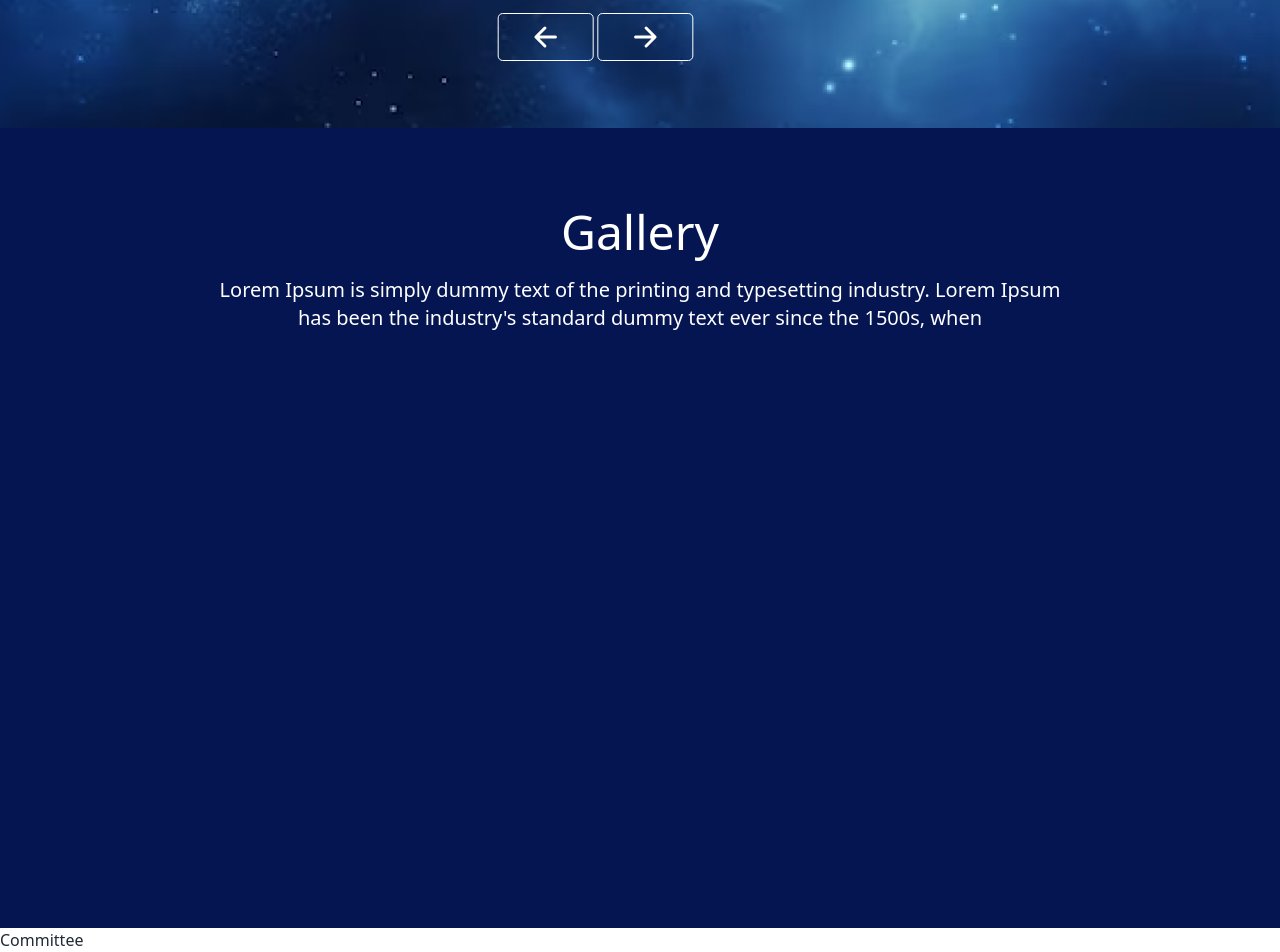
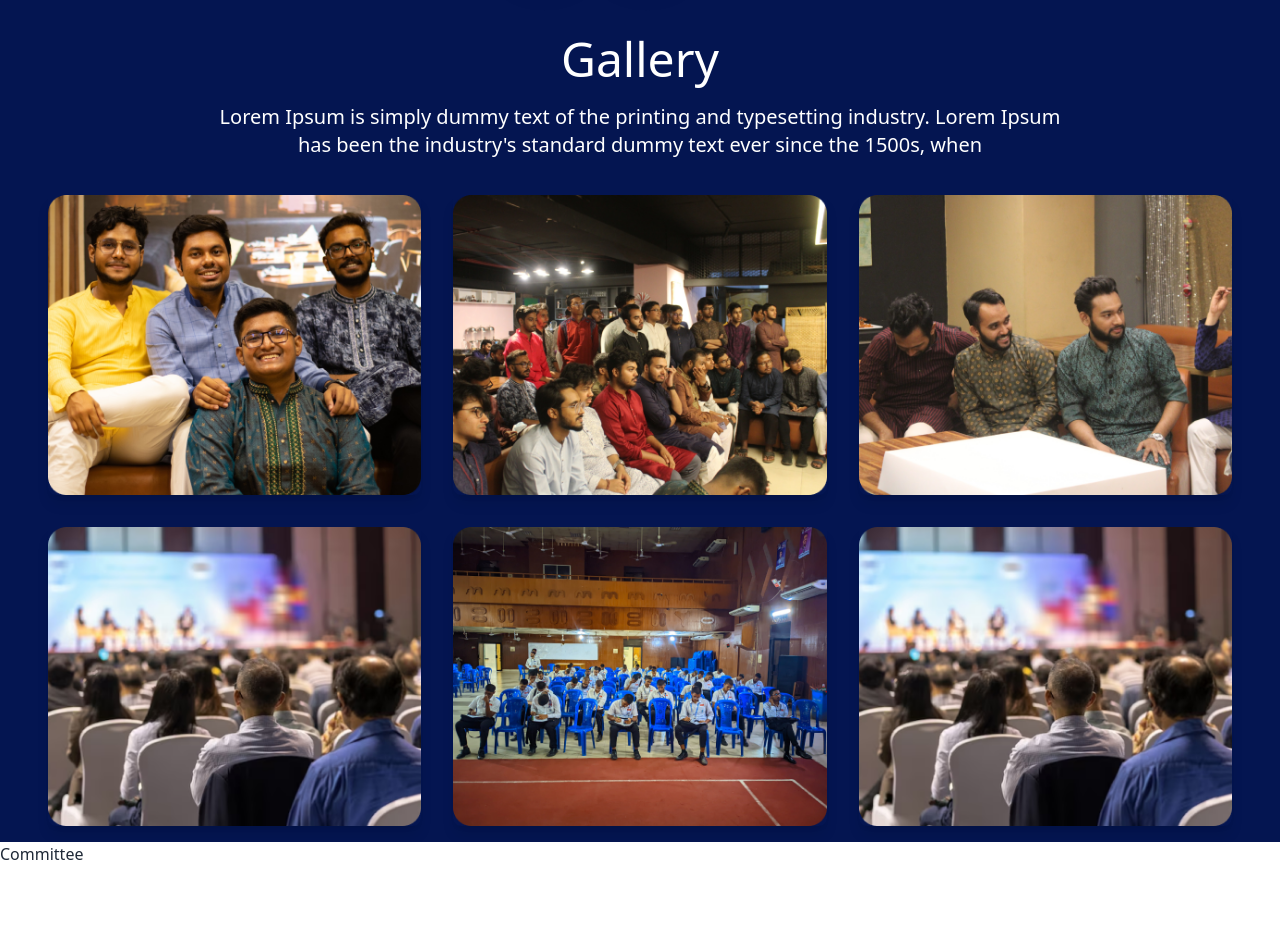
Before and after one commit to RownakHayat/yolo-studio, a React (Create React App) app: page /gallery in a window 1280 px wide. Shown: the part 2213-3165 px from the top of the page. After the commit the page ends 3079 px from the top, so only its background shows below. Built offline with nearby package versions, Linux system fonts and the light colour scheme.

Commit message:
pull all

```diff
--- a/src/Components/AllEventPage/AllEventPage.jsx
+++ b/src/Components/AllEventPage/AllEventPage.jsx
@@ -1,4 +1,4 @@
-import React, { useState } from "react";
+import React from "react";
 import "../../assest/css/AllEvent.css";
 import evtbg from "../../assest/images/image 84.png";
 import evtImg from "../../assest/images/Rectangle 8.png";
@@ -20,7 +20,7 @@ export default function AllEventPage() {
 
   return (
     <div
-      className=" w-full h-screen bg-cover bg-no-repeat"
+      className="w-full h-100%"
       style={backgroundImageStyle}
     >
       <div className="">
@@ -241,7 +241,7 @@ export default function AllEventPage() {
 
           </div>
         </Swiper>
-        <div className="slider-controler">
+        <div className="slider-controler mt-8">
           <div className="swiper-button-prev slider-arrow">
             <ion-icon name="arrow-back-outline"></ion-icon>
           </div>
--- a/src/Components/Gallery/Gallery.jsx
+++ b/src/Components/Gallery/Gallery.jsx
@@ -1,9 +1,18 @@
 import React from 'react'
+import gallery1 from '../../assest/images/Rectangle 31 (1).png'
+import gallery2 from '../../assest/images/Rectangle 32 (2).png'
+import gallery3 from '../../assest/images/Rectangle 32 (3).png'
+import gallery4 from '../../assest/images/Rectangle 33 (1).png'
+import gallery5 from '../../assest/images/Rectangle 33 (2).png'
+import gallery6 from '../../assest/images/Rectangle 33 (3).png'
+import gallery7 from '../../assest/images/Rectangle 31 (1).png'
+
+
 
 const Gallery = () => {
 
   return (
-    <div className=" w-full h-screen bg-[#041551] ">
+    <div className=" w-full h-100% bg-[#041551] ">
       <div className="">
         <div className="flex justify-center items-center">
           <div className="text-white">
@@ -15,6 +24,83 @@ const Gallery = () => {
             </p>
           </div>
         </div>
+      </div>
+      <div className="">
+      <div class="container my-12 mx-auto px-4 md:px-12">
+    <div class="flex flex-wrap -mx-1 lg:-mx-4">
+
+        {/* <!-- Column --> */}
+        <div class="my-1 px-1 w-full md:w-1/2 lg:my-4 lg:px-4 lg:w-1/3">
+
+            {/* <!-- Article --> */}
+            <article class="overflow-hidden rounded-lg shadow-lg">
+              <img alt="" class="block h-auto w-full" src={gallery1} />
+            </article>
+            {/* <!-- END Article --> */}
+
+        </div>
+        {/* <!-- END Column --> */}
+
+        {/* <!-- Column --> */}
+        <div class="my-1 px-1 w-full md:w-1/2 lg:my-4 lg:px-4 lg:w-1/3">
+
+            {/* <!-- Article --> */}
+            <article class="overflow-hidden rounded-lg shadow-lg">
+              <img alt="" class="block h-auto w-full" src={gallery2} />
+            </article>
+            {/* <!-- END Article --> */}
+
+        </div>
+        {/* <!-- END Column --> */}
+
+        {/* <!-- Column --> */}
+        <div class="my-1 px-1 w-full md:w-1/2 lg:my-4 lg:px-4 lg:w-1/3">
+
+            {/* <!-- Article --> */}
+            <article class="overflow-hidden rounded-lg shadow-lg">
+              <img alt="" class="block h-auto w-full" src={gallery3} />
+            </article>
+            {/* <!-- END Article --> */}
+
+        </div>
+        {/* <!-- END Column --> */}
+
+        {/* <!-- Column -->s */}
+        <div class="my-1 px-1 w-full md:w-1/2 lg:my-4 lg:px-4 lg:w-1/3">
+            {/* <!-- Article --> */}
+            <article class="overflow-hidden rounded-lg shadow-lg">
+              <img alt="" class="block h-auto w-full" src={gallery4} />
+            </article>
+            {/* <!-- END Article --> */}
+        </div>
+        {/* <!-- END Column --> */}
+
+        {/* <!-- Column --> */}
+        <div class="my-1 px-1 w-full md:w-1/2 lg:my-4 lg:px-4 lg:w-1/3">
+
+            {/* <!-- Article --> */}
+            <article class="overflow-hidden rounded-lg shadow-lg">
+              <img alt="" class="block h-auto w-full" src={gallery5} />
+            </article>
+            {/* <!-- END Article --> */}
+
+        </div>
+        {/* <!-- END Column --> */}
+
+        {/* <!-- Column --> */}
+        <div class="my-1 px-1 w-full md:w-1/2 lg:my-4 lg:px-4 lg:w-1/3">
+
+            {/* <!-- Article --> */}
+            <article class="overflow-hidden rounded-lg shadow-lg">
+              <img alt="" class="block h-auto w-full" src={gallery6} />
+            </article>
+            {/* <!-- END Article --> */}
+
+        </div>
+        {/* <!-- END Column --> */}
+
+    </div>
+</div>
       </div>
       <div className="gallery-controler">
           <div className="swiper-button-prev slider-arrow">
--- a/src/Main.jsx
+++ b/src/Main.jsx
@@ -1,7 +1,6 @@
 
 import { Outlet } from 'react-router-dom';
 import Navbar from './Shared/Navbar/Navbar';
-import HomeLayout from './Components/Layout/HomeLayout';
 
 const Main = () => {
     return (
--- a/src/Shared/Navbar/Navbar.jsx
+++ b/src/Shared/Navbar/Navbar.jsx
@@ -1,7 +1,7 @@
-import React, { Fragment, useState } from 'react'
+import React from 'react'
 import '../../assest/css/Navbar.css'
 import navbg from '../../assest/images/image 85.png'
-import { Disclosure, Menu, Transition } from '@headlessui/react'
+import { Disclosure, Menu} from '@headlessui/react'
 import { Bars3Icon, XMarkIcon } from '@heroicons/react/24/outline'
 import DCSC from '../../assest/images/DCSC 1.png'
 
--- a/src/assest/css/AllEvent.css
+++ b/src/assest/css/AllEvent.css
@@ -41,7 +41,8 @@
 
 .slider-controler {
   position: relative;
-  margin-top: 7rem;
+  /* margin-top: 1rem;
+  margin-bottom: 5rem; */
   display: flex;
   align-items: center;
   justify-content: center;
@@ -54,7 +55,7 @@
 }
 @media (max-width: 990px) {
   .slider-controler .swiper-button-next {
-    left: 51% !important;
+    left: 66% !important;
     transform: translateX(-70%) !important;
   }
 }
@@ -68,7 +69,7 @@
 
 @media (max-width: 990px) {
   .slider-controler .swiper-button-prev {
-    left: 30% !important;
+    left: 36% !important;
     transform: translateX(-30%) !important;
   }
 }
```
